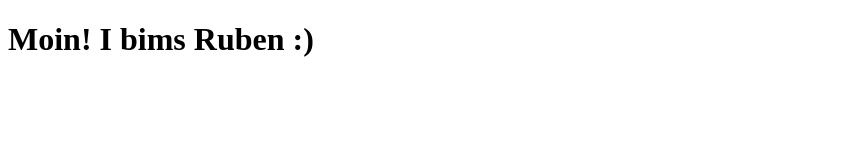
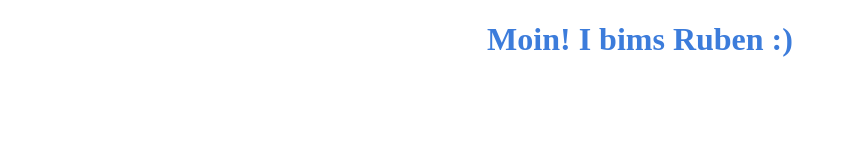
Before and after one commit to EsStinktNachCode/html-portfolio, a plain HTML site: page index.html in a window 1280 px wide. Shown: the whole page, without its empty margins (0-847 px from the left). Drawn offline with Linux system fonts and the light colour scheme.

Commit message:
Update index.html

```diff
--- a/index.html
+++ b/index.html
@@ -1,6 +1,12 @@
 <!DOCTYPE html>
 <html lang="en">
   <head>
+    <style>
+      h1 {
+        text-align: center;
+        color: #3c7cdb;
+      }
+    </style>
     <meta charset="UTF-8" />
     <meta name="viewport" content="width=device-width, initial-scale=1.0" />
     <title>My Website</title>
```
